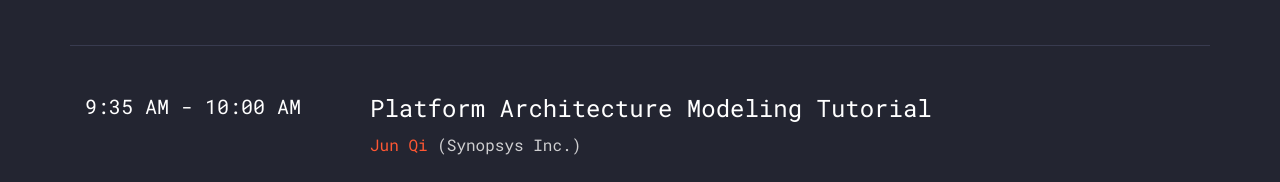
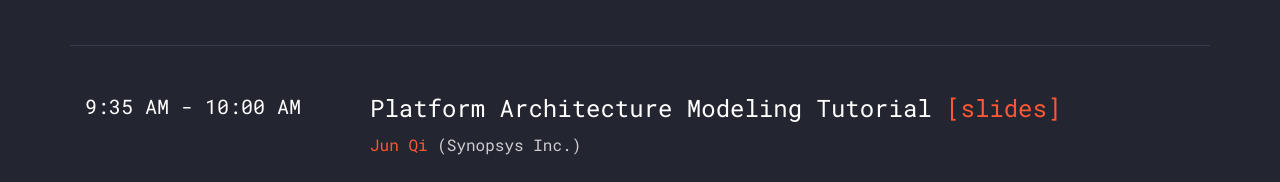
Before and after one commit to Gyiming/socinfra-tutorial, a plain HTML site: page index.html in a window 1280 px wide. Shown: the part 1684-1866 px from the top of the page. Drawn offline with Linux system fonts and the light colour scheme; files whose address does not match are found by name.

Commit message:
add link.

```diff
--- a/index.html
+++ b/index.html
@@ -115,7 +115,7 @@
             <div class="row align-items-stretch">
               <div class="col-md-3 text-white mb-3 mb-md-0"><span class="h5">9:35 AM - 10:00 AM</span></div>
               <div class="col-md-9">
-                <h2 class="text-white">Platform Architecture Modeling Tutorial</h2>
+		      <h2 class="text-white">Platform Architecture Modeling Tutorial <a href=https://www.synopsys.com/cgi-bin/proto/pdfdla/pdfr1.cgi?file=asplos-2019-presentation.pdf>[slides]</a></h2>
                 <span><a href="https://www.linkedin.com/in/jun-qi-87b31798/">Jun Qi</a> (Synopsys Inc.)</span>
               </div>
             </div>
```
